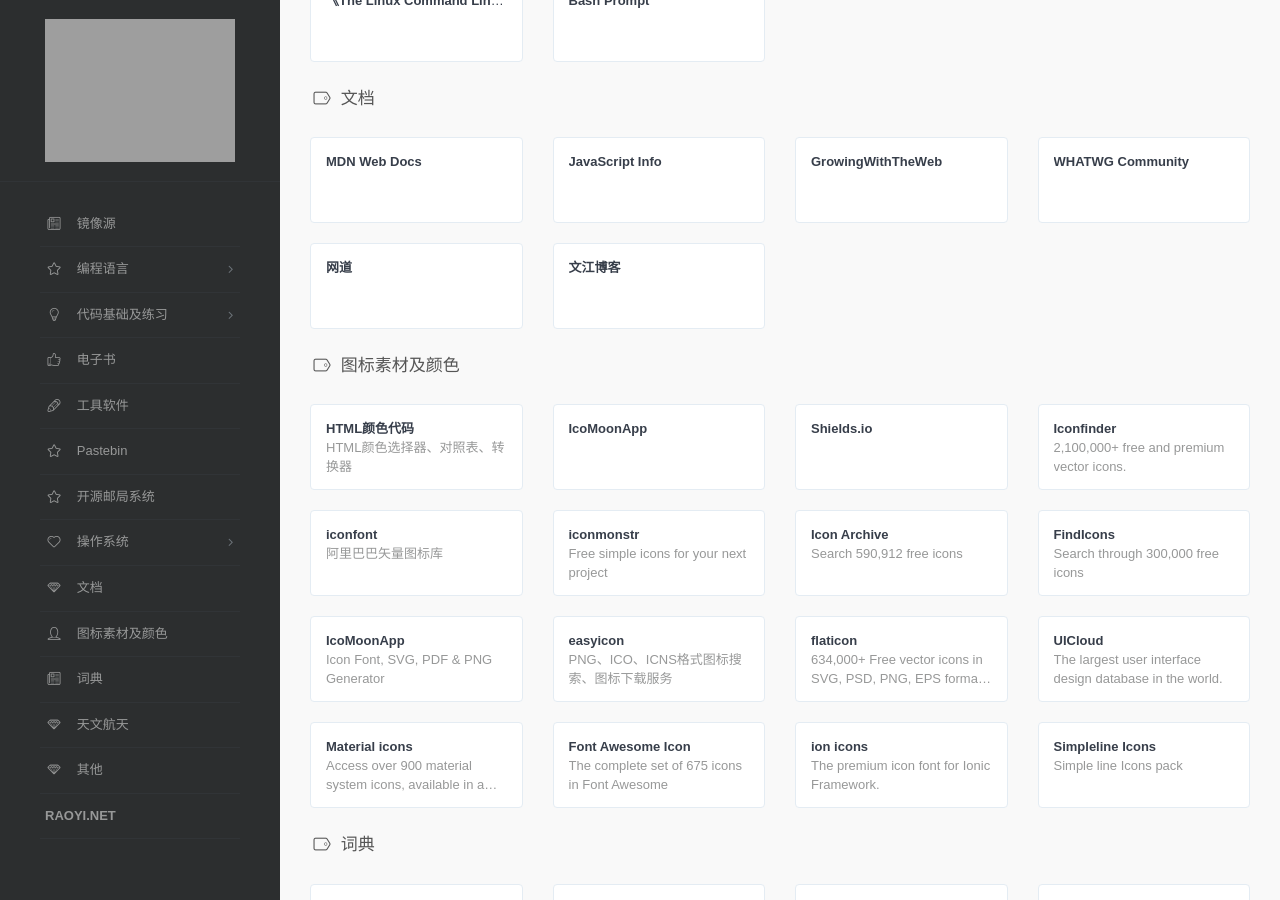
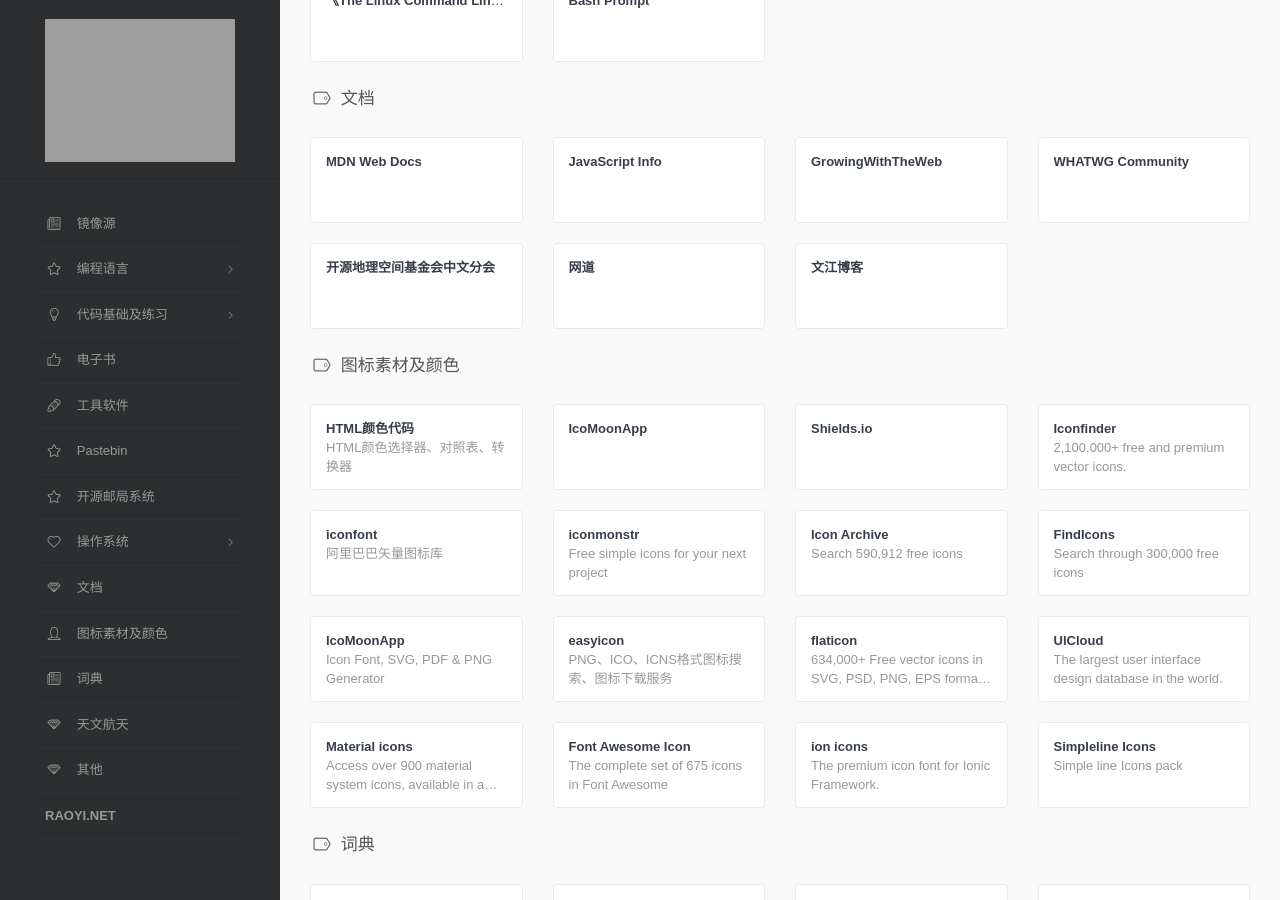
Before and after one commit to raoyi/webstack, a Jekyll site: the page built from index.html, in a window 1280 px wide and 900 px high, scrolled down 3758 px. Built offline with Jekyll 4.4.1, drawn with Linux system fonts in a browser that asks for light colours; some web fonts are replaced.

Commit message:
update _data/webstack.yml.
Signed-off-by: 一毛 <prcraoyi@qq.com>

```diff
--- a/_data/webstack.yml
+++ b/_data/webstack.yml
@@ -270,6 +270,8 @@
       url: https://www.growingwiththeweb.com/
     - title: WHATWG Community
       url: https://whatwg.org/
+    - title: 开源地理空间基金会中文分会
+      url: https://www.osgeo.cn/
     - title: 网道
       url: https://wangdoc.com/
     - title: 文江博客
```
